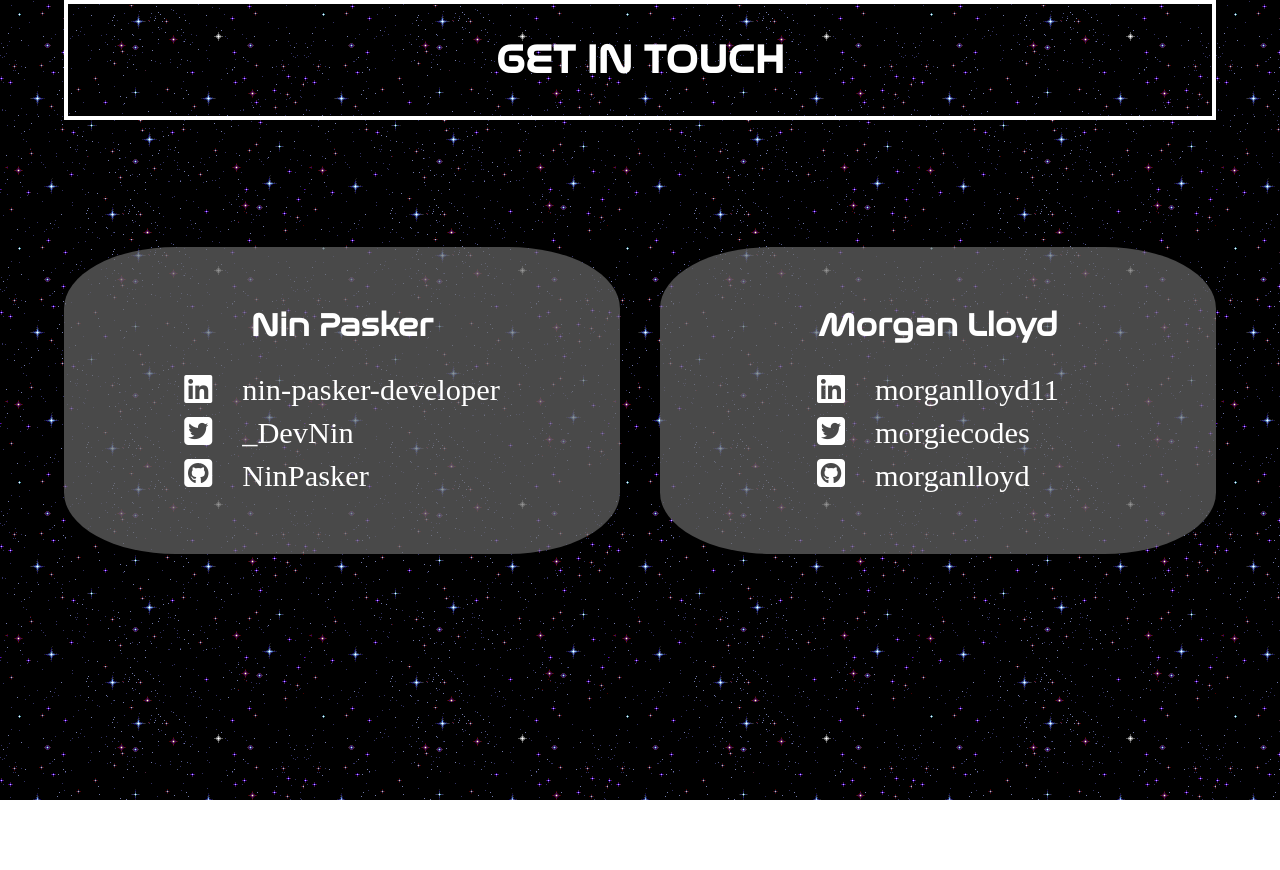
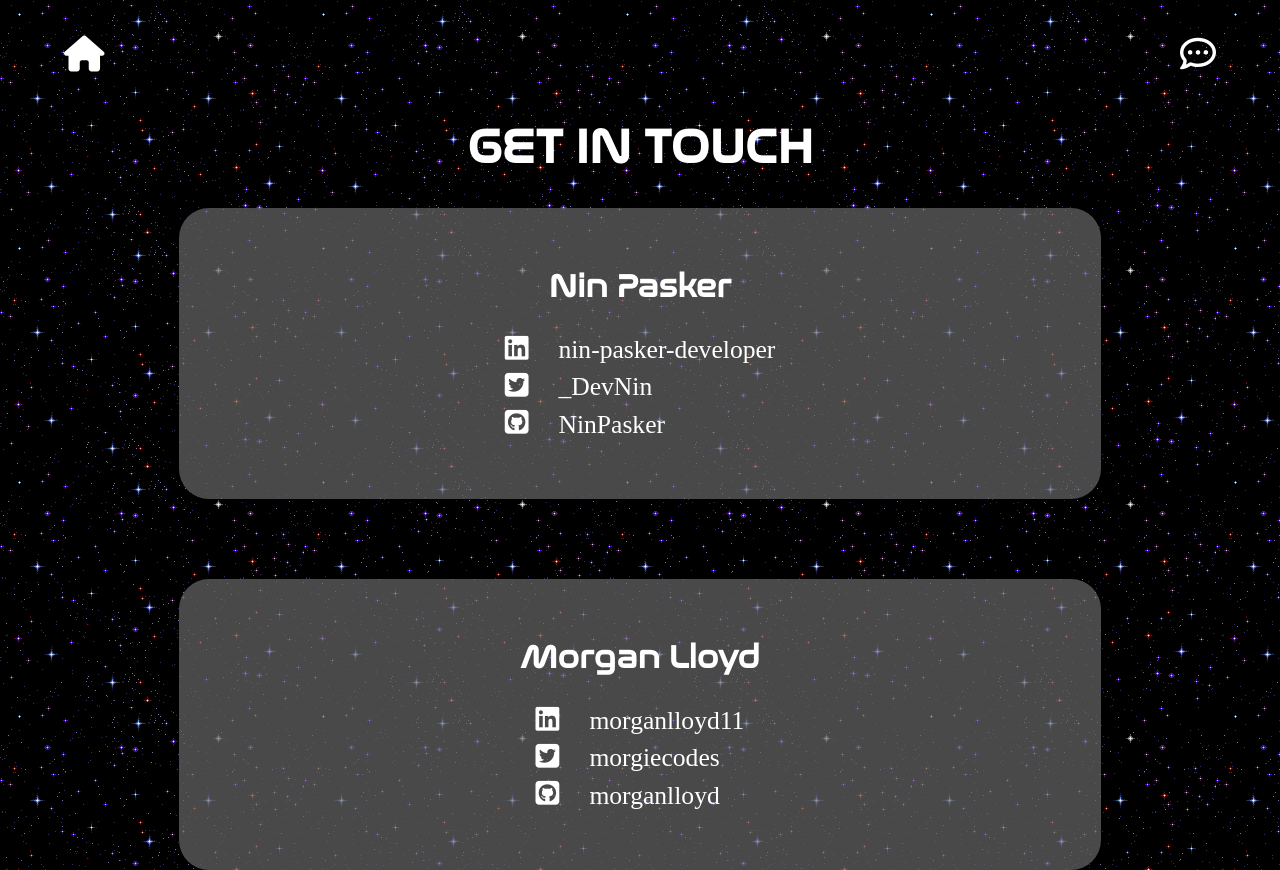
Before and after one commit to morganlloyd/into-the-stars, a plain HTML site: page contact.html in a window 1280 px wide. Before the commit the page ends 800 px from the top, so only its background shows below. Drawn offline with Linux system fonts and the light colour scheme; a web font is replaced by a local one.

Commit message:
Did some more styling for the contact page, and the nav bar

```diff
--- a/contact.html
+++ b/contact.html
@@ -6,11 +6,21 @@
     <meta name="viewport" content="width=device-width, initial-scale=1.0">
     <title>contact</title>
     <link rel="stylesheet" href="./styles/style.css">
+    <!--link to font awesome-->
     <script src="https://kit.fontawesome.com/b254f34749.js" crossorigin="anonymous"></script>
 </head>
 <body>
     <div class="wrapper">
-
+        <nav class="contactNav">
+            <ul>
+                <li>
+                    <a href="./index.html"><i class="fa-solid fa-house"></i></a>
+                </li>
+                <li>
+                    <a href="./contact.html"><i class="fa-regular fa-comment-dots"></i></a>
+                </li>
+            </ul>
+        </nav>
     <header>
         <h2>Get in touch</h2>
     </header>
--- a/index.html
+++ b/index.html
@@ -6,6 +6,8 @@
     <meta name="viewport" content="width=device-width, initial-scale=1.0">
     <title>project 2</title>
     <link rel="stylesheet" href="./styles/style.css">
+    <!--link to font awesome-->
+    <script src="https://kit.fontawesome.com/b254f34749.js" crossorigin="anonymous"></script>
 </head>
 <body>
     <div class="wrapper">
@@ -29,9 +31,14 @@
         </main>
 
         <footer class="footer">
-            <nav>
+            <nav class="contactNav">
                 <ul>
-                    <li><a>contact</a></li>
+                    <li>
+                        <a href="./index.html"><i class="fa-solid fa-house"></i></a>
+                    </li>
+                    <li>
+                        <a href="./contact.html"><i class="fa-regular fa-comment-dots"></i></a>
+                    </li>
                 </ul>
             </nav>
         </footer>
--- a/styles/sass/partials/_baseStyle.scss
+++ b/styles/sass/partials/_baseStyle.scss
@@ -16,6 +16,7 @@ nav {
             font-family: $logoFont;
             text-decoration: none;
             text-transform: uppercase;
+            cursor: pointer;
 
             &:hover,
             &:focus {
--- a/styles/sass/partials/_body.scss
+++ b/styles/sass/partials/_body.scss
@@ -8,7 +8,7 @@ body {
     }
 
     .headContent {
-        height: 100vh;
+        min-height: 100vh;
         display: flex;
         justify-content: center;
         flex-direction: column;
--- a/styles/sass/partials/_contact.scss
+++ b/styles/sass/partials/_contact.scss
@@ -1,26 +1,50 @@
-header {
-    border: 4px solid white;
-    h2 {
-        text-align: center;
-        text-transform: uppercase;
+// contact navigation
+
+.contactNav {
+    padding-top: 20px;
+
+    ul {
+        padding: 0;
+        display: flex;
+        justify-content: space-between;
+        align-items: center
+    }
+    i {
+        @include fontSize(45);
     }
 }
 
+// contact header
+
+header {
+    min-height: 15vh;
+    display: grid;
+    h2 {
+        @include fontSize(60);
+        text-align: center;
+        text-transform: uppercase;
+        margin: auto;
+    }
+}
+
+// contact information section
 .contactContainer {
     display: flex;
+    flex-direction: column;
     justify-content: center;
     align-items: center;
-    width: 100%;
-    gap: 40px;
+    align-self: center;
+    min-width: 100%;
+    min-height: 70vh;
+    gap: 80px;
     color: white;
-    height: 70vh;
 
     .nin,
     .morgan {
         background-color: rgba($color: #696969, $alpha: .7);
-        border-radius: 20%;
+        border-radius: 30px;
         padding: 60px 0px;
-        width: 50%;
+        min-width: 80%;
         display: flex;
         flex-direction: column;
         justify-content: center;
@@ -41,18 +65,24 @@ header {
         gap: 30px;
     }
     .linkLogos {
-        @include fontSize(40);
+        @include fontSize(34);
         gap: 10px
     }
 
     .urlLinks {
-        @include fontSize(38);
+        @include fontSize(32);
         gap: 8px;
 
         a {
             text-decoration: none;
             font-family: $bodyFont;
             color: white;
+
+            &:hover,
+            &:focus {
+                color: rgb(176, 145, 205);
+                transition: .2s ease-in-out;
+            }
         }
 
     }
```
Also changed, not shown: styles/style.css.
